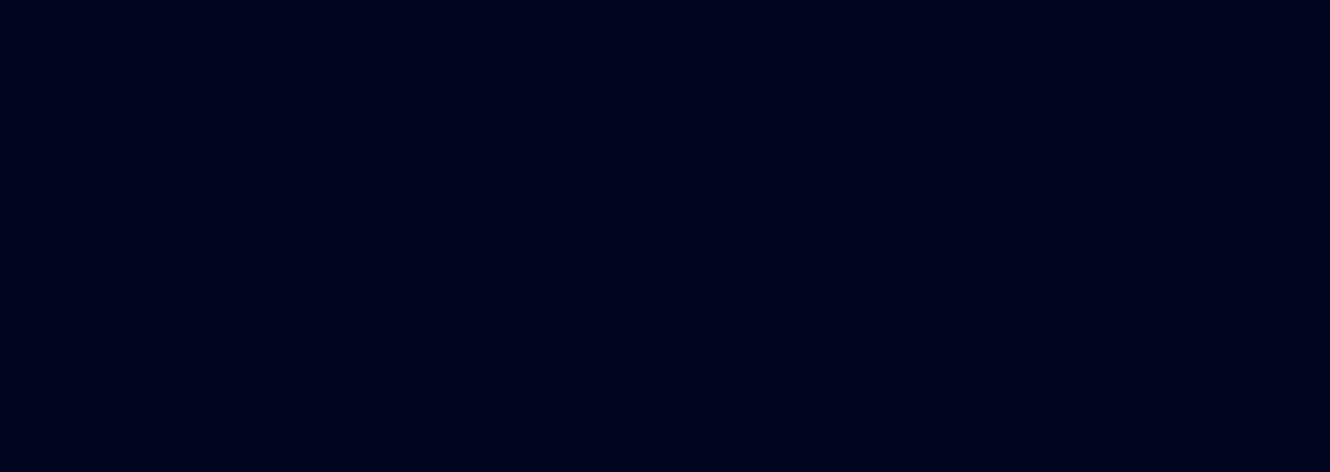
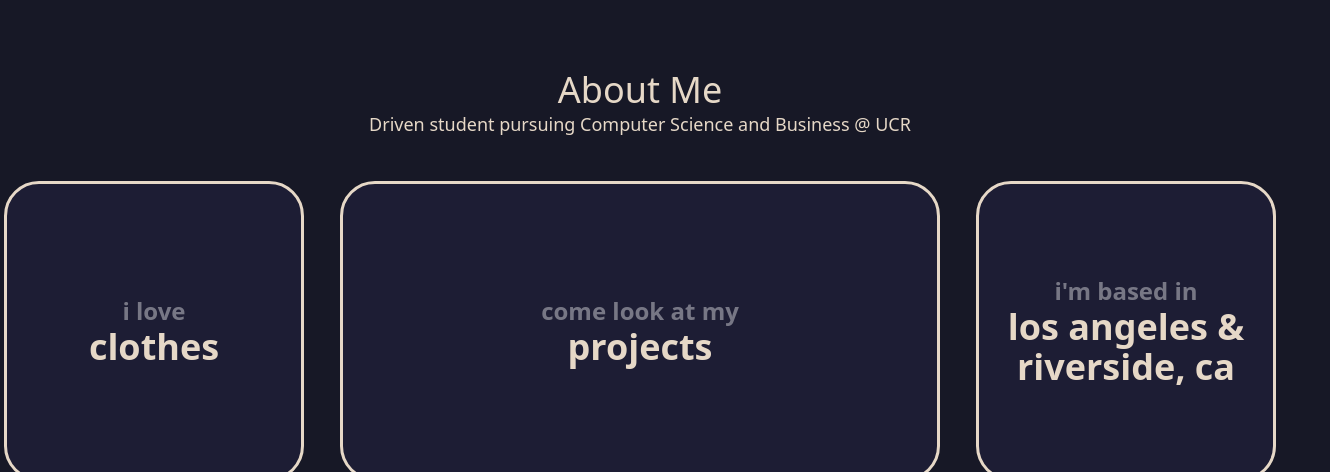
Before and after one commit to dillonhoh/Personal-Website, a React (Vite) app: page / in a window 1280 px wide. Shown: the part 628-1100 px from the top of the page, 1330 px wide, since content can reach past the window. Before the commit the page ends 800 px from the top, so only its background shows below. Built offline with nearby package versions, Linux system fonts and the light colour scheme.

Commit message:
created ButtonMap

```diff
--- a/src/App.jsx
+++ b/src/App.jsx
@@ -1,11 +1,17 @@
 import { useState } from 'react'
 import viteLogo from '/vite.svg'
 import './App.css'
-import './WheelText.css';
+import './styles.css';
 import LifeWheel from './components/LifeWheel.jsx'
+import Intro from './components/Intro.jsx'
+import ButtonMap from './components/ButtonMap.jsx';
 
 export default function App() {
   return (
-    <LifeWheel />
+    <div className="app-container m-0 p-0">
+      <LifeWheel />
+      <Intro />
+      <ButtonMap />
+    </div>
   )
 };
--- /dev/null
+++ b/src/components/ButtonMap.jsx
@@ -0,0 +1,71 @@
+import Buttons from './Buttons.jsx'
+
+
+export default function ButtonMap () {
+    return(
+            <>
+            <div className="row1 flex gap-9">
+                <Buttons
+                    subText ="i love"
+                    text ="clothes"
+                    width="300px"
+                    height="300px"
+                    link="https://www.depop.com/mojoh/"
+                />
+                <Buttons
+                    subText ="come look at my"
+                    text ="projects"
+                    width="600px"
+                    height="300px"
+                    link="https://www.depop.com/mojoh/"
+                    />
+                <Buttons
+                    subText ="i'm based in"
+                    text ="los angeles & riverside, ca"
+                    width="300px"
+                    height="300px"
+                    link="https://www.google.ca/maps/place/Los+Angeles,+CA/@34.0200393,-118.7413578,10z/data=!3m1!4b1!4m6!3m5!1s0x80c2c75ddc27da13:0xe22fdf6f254608f4!8m2!3d34.0549076!4d-118.242643!16s%2Fm%2F030qb3t?entry=ttu&g_ep=EgoyMDI1MDMwOC4wIKXMDSoASAFQAw%3D%3D"
+                    />
+            </div>
+            <div className="row2 flex gap-9">
+                <Buttons
+                    subText ="marlan and rosemary"
+                    text ="bourns college of engineering"
+                    width="400px"
+                    height="300px"
+                    link="https://www.engr.ucr.edu/"
+                    />
+                <Buttons
+                    subText ="this is my"
+                    text ="resume"
+                    width="400px"
+                    height="300px"
+                    link="https://www.google.ca/maps/place/Los+Angeles,+CA/@34.0200393,-118.7413578,10z/data=!3m1!4b1!4m6!3m5!1s0x80c2c75ddc27da13:0xe22fdf6f254608f4!8m2!3d34.0549076!4d-118.242643!16s%2Fm%2F030qb3t?entry=ttu&g_ep=EgoyMDI1MDMwOC4wIKXMDSoASAFQAw%3D%3D"
+                    />
+                <Buttons
+                    subText ="watch my "
+                    text ="dance videos"
+                    width="400px"
+                    height="300px"
+                    link="https://www.google.ca/maps/place/Los+Angeles,+CA/@34.0200393,-118.7413578,10z/data=!3m1!4b1!4m6!3m5!1s0x80c2c75ddc27da13:0xe22fdf6f254608f4!8m2!3d34.0549076!4d-118.242643!16s%2Fm%2F030qb3t?entry=ttu&g_ep=EgoyMDI1MDMwOC4wIKXMDSoASAFQAw%3D%3D"
+                    />
+            </div>
+            <div className="row3 flex gap-9">
+                <Buttons
+                    subText ="this is my"
+                    text ="linkedIn"
+                    width="600px"
+                    height="300px"
+                    link="https://www.linkedin.com/in/dillonhoh/"
+                    />
+                <Buttons
+                    subText ="and this is my"
+                    text ="github"
+                    width="600px"
+                    height="300px"
+                    link="https://www.google.ca/maps/place/Los+Angeles,+CA/@34.0200393,-118.7413578,10z/data=!3m1!4b1!4m6!3m5!1s0x80c2c75ddc27da13:0xe22fdf6f254608f4!8m2!3d34.0549076!4d-118.242643!16s%2Fm%2F030qb3t?entry=ttu&g_ep=EgoyMDI1MDMwOC4wIKXMDSoASAFQAw%3D%3D"
+                    />
+            </div>
+          </>
+    )
+}
--- /dev/null
+++ b/src/components/Buttons.jsx
@@ -0,0 +1,12 @@
+export default function Buttons ({ subText, text, width, height, link}) {
+    return(
+        <button
+            className="bg-[#1d1d34] border-3 border-[#E6D8C7] text-black font-bold rounded-[35px]"
+            style={{ width, height}}
+            onClick = {()=> window.open(link, '_blank')}
+        >
+            <h2 className="text-white text-2xl opacity-40">{subText}</h2>
+            <h1 className="text-[#E6D8C7] text-4xl">{text}</h1>
+        </button>
+    )
+}
--- /dev/null
+++ b/src/components/Intro.jsx
@@ -0,0 +1,9 @@
+export default function Intro() {
+
+    return (
+        <div className="title">
+            <h1 className="text-4xl text-[#E6D8C7]">About Me</h1>
+            <p className="text-lg text-[#E6D8C7]">Driven student pursuing Computer Science and Business @ UCR </p>
+        </div>
+    )
+}
--- a/src/WheelText.css
+++ b/src/styles.css
@@ -1,43 +1,52 @@
 @import "tailwindcss";
 
+.app-container {
+    display: flex;
+    flex-direction: column;
+    align-items: center;
+    gap: 43px
+}
 body {
-    background-color: #01061f;
+    background-color: #171826;
 }
 
 .life-wheel {
     display: flex;
     justify-content: center;
     align-items: center;
-    position: relative;
     width: 100%;
-    top: 150px;
+    margin-top: 150px;
+    caret-color: transparent;
 }
 
 .image-container {
+    display: grid;
     width: 800px;
     align-content: center;
     position: relative;
 }
 .active {
+    grid-area: 1 / 1;
     border-radius: 18px;
     opacity: 1;
-    transition: opacity 0.35s ease-in-out;
-    position: absolute;
+    transition: opacity 0.35s ease-in-out, transform 1s ease-in-out;
 }
 .active.in-transition {
     opacity: 0;
-
+}
+.active:hover {
+    transform: scale(1.26);
+    transform-origin: center;
 }
 .previous {
+    grid-area: 1 / 1;
     opacity: 0;
     border-radius: 18px;
     transition: opacity 0.35s ease-in-out;
-    position: absolute;
 }
 .previous.in-transition {
     opacity: 1;
 }
-
 
 .wheel-container {
     font-family: Helvetica, Arial, sans-serif;
@@ -47,42 +56,53 @@ body {
     flex-direction: column;
     perspective: 800px;
     position: relative;
-    top: 200px;
+    top: -45px;
+    left: 50px;
 }
 .wheel-item {
     position: absolute;
     transition: all 0.6s ease-in-out;
 }
 .wheel-item-0 {
-    font-size: 55px;
+    font-size: 3.4375rem;
     opacity: 1;
     transform: translateY(0);
     color: #E6D8C7
 }
 .wheel-item-3 {
-    font-size: 32px;
+    font-size: 2rem;
     opacity: 0.25;
     transform: translateY(-66px);
     color: #E6D8C7
 }
 .wheel-item-4 {
-    font-size: 40px;
+    font-size: 2.5rem;
     opacity: 0.43;
     transform: translateY(-36px);
     color: #E6D8C7
 }
 .wheel-item-1{
-    font-size: 40px;
+    font-size: 2.5rem;
     opacity: 0.43;
     transform: translateY(60px);
     color: #E6D8C7
 }
 .wheel-item-2{
-    font-size: 32px;
+    font-size: 2rem;
     opacity: 0.25;
     transform: translateY(101px);
-    color: #E6D8C7
+    color: rgb(230, 216, 199)
 }
 .wheel-container div:hover {
     cursor: pointer;
 }
+
+.title {
+    color: white;
+    text-align: center;
+    justify-content: center;
+    align-content: center;
+}
+.button {
+    color: white;
+}
```
